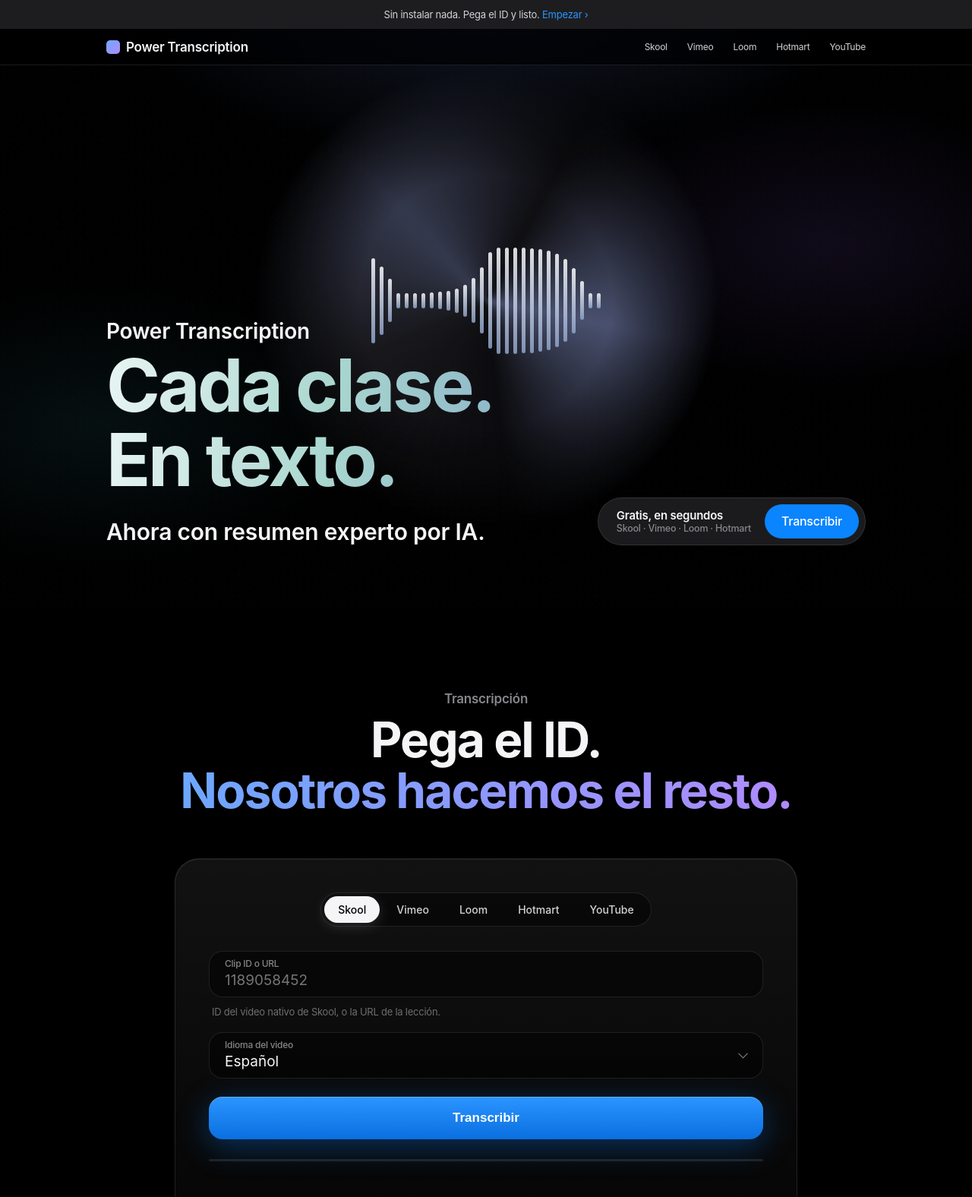
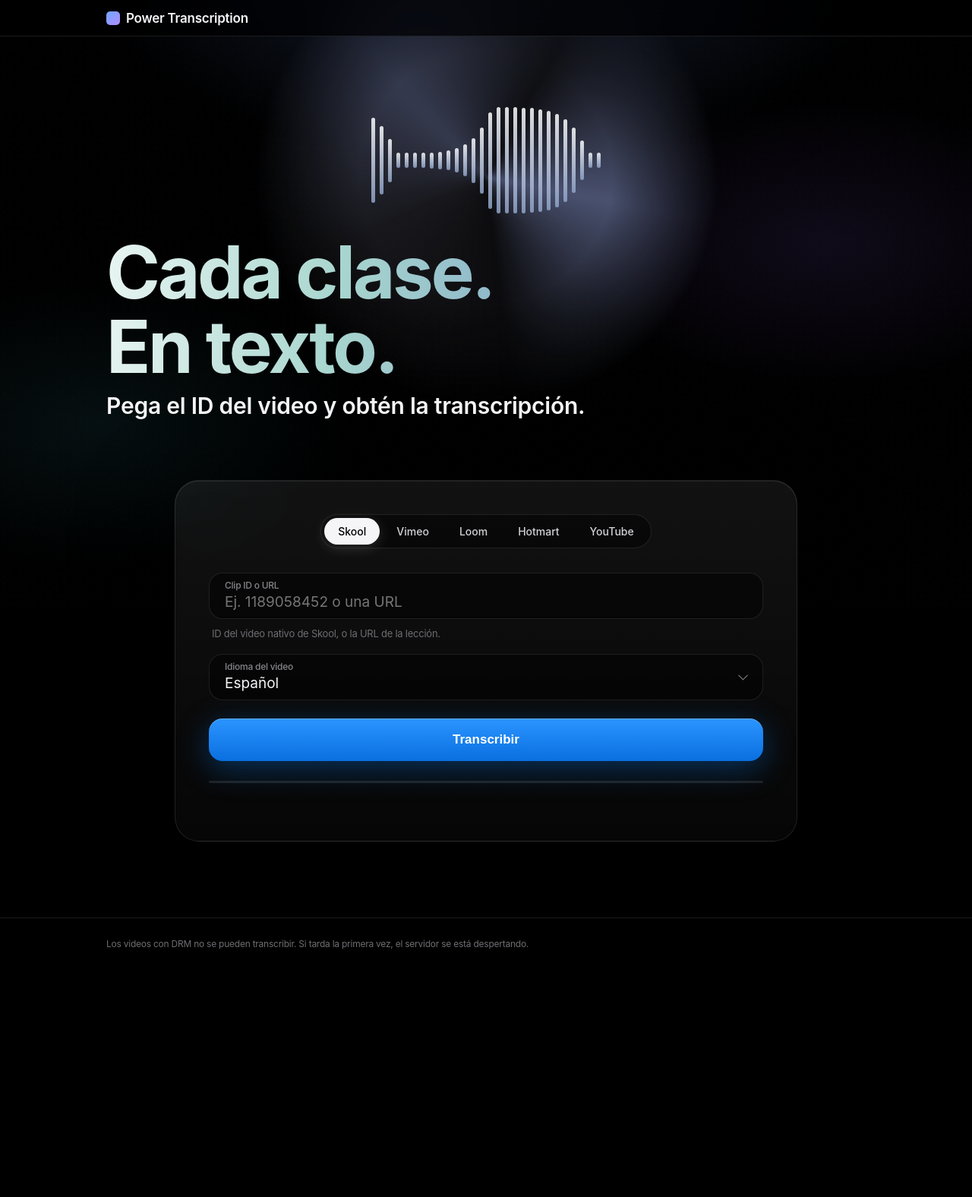
Before and after one commit to GODINES4/Transcriptor-clases, a plain HTML site: page index.html in a window 1280 px wide. Shown: the top 1576 px of the page at 76% size. After the commit the page ends 1292 px from the top, so only its background shows below. Drawn offline with Linux system fonts and the light colour scheme.

Commit message:
Update index.html

```diff
--- a/index.html
+++ b/index.html
@@ -41,14 +41,14 @@
   main{position:relative;z-index:1}
 
   /* HERO */
-  .hero{min-height:88vh;display:flex;flex-direction:column;justify-content:flex-end;
-    padding:0 max(24px,calc((100vw - 1000px)/2)) 72px;position:relative}
-  .orb{position:absolute;left:50%;top:44%;width:min(620px,90vw);aspect-ratio:1;transform:translate(-50%,-50%);border-radius:50%;
+  .hero{min-height:68vh;display:flex;flex-direction:column;justify-content:flex-end;
+    padding:0 max(24px,calc((100vw - 1000px)/2)) 40px;position:relative}
+  .orb{position:absolute;left:50%;top:34%;width:min(620px,90vw);aspect-ratio:1;transform:translate(-50%,-50%);border-radius:50%;
     background:conic-gradient(from 200deg,#1a1a1f,#3a3f55,#101014,#51597a,#0d0d10,#1a1a1f);
     filter:blur(2px);opacity:.9;
     mask:radial-gradient(circle,#000 38%,transparent 70%);-webkit-mask:radial-gradient(circle,#000 38%,transparent 70%);
     animation:spin 40s linear infinite}
-  .wave{position:absolute;left:50%;top:44%;transform:translate(-50%,-50%);display:flex;gap:6px;align-items:center;height:140px}
+  .wave{position:absolute;left:50%;top:30%;transform:translate(-50%,-50%);display:flex;gap:6px;align-items:center;height:140px}
   .wave span{width:5px;border-radius:3px;background:linear-gradient(#fff,#8fa3c8);opacity:.85;animation:wv 1.6s var(--ease) infinite}
   @keyframes wv{0%,100%{height:14%}50%{height:100%}}
   @keyframes spin{to{transform:translate(-50%,-50%) rotate(360deg)}}
@@ -69,7 +69,7 @@
   @keyframes up{from{opacity:0;transform:translateY(24px)}to{opacity:1;transform:none}}
 
   /* TOOL */
-  section.tool{padding:120px max(24px,calc((100vw - 820px)/2)) 40px}
+  section.tool{padding:40px max(24px,calc((100vw - 820px)/2)) 40px}
   .kicker{font-size:17px;font-weight:600;color:var(--muted);text-align:center;margin-bottom:10px}
   .h2{font-size:clamp(36px,5.6vw,64px);font-weight:700;letter-spacing:-.03em;line-height:1.05;text-align:center;margin-bottom:56px}
   .h2 em{font-style:normal;background:linear-gradient(90deg,#6ea8ff,#b18cff);-webkit-background-clip:text;background-clip:text;color:transparent}
@@ -142,27 +142,20 @@
 </head>
 <body>
 <div class="glow"></div><div class="grain"></div>
-<div class="banner">Sin instalar nada. Pega el ID y listo. <b>Empezar ›</b></div>
 <nav>
   <div class="brand"><i></i>Power Transcription</div>
-  <div class="links"><span>Skool</span><span>Vimeo</span><span>Loom</span><span>Hotmart</span><span>YouTube</span></div>
 </nav>
 
 <main>
   <header class="hero">
     <div class="orb"></div>
     <div class="wave" aria-hidden="true"></div>
-    <div class="eyebrow">Power Transcription</div>
-    <h1>Cada clase.<br>En texto.</h1>
-    <div class="hero-row">
-      <div class="sub">Ahora con resumen experto por IA.</div>
-      <div class="cta-pill"><div>Gratis, en segundos<small>Skool · Vimeo · Loom · Hotmart</small></div><a class="btn" href="#tool">Transcribir</a></div>
-    </div>
+        <h1>Cada clase.<br>En texto.</h1>
+    <div class="sub">Pega el ID del video y obtén la transcripción.</div>
   </header>
 
   <section class="tool" id="tool">
-    <div class="kicker reveal">Transcripción</div>
-    <div class="h2 reveal">Pega el ID.<br><em>Nosotros hacemos el resto.</em></div>
+
 
     <div class="panel reveal">
       <div class="seg-ctl" id="plats">
@@ -174,7 +167,7 @@
       </div>
 
       <div class="field"><label for="val">Clip ID o URL</label>
-        <input id="val" placeholder="1189058452" autocomplete="off"></div>
+        <input id="val" placeholder="Ej. 1189058452 o una URL" autocomplete="off"></div>
       <div class="hint" id="hint"></div>
 
       <div class="field sel"><label for="lang">Idioma del video</label>
@@ -204,8 +197,8 @@
     </div>
 
     <div class="panel ai" id="aiCard">
-      <h3>Del video a <em>apuntes de experto.</em></h3>
-      <p>Une la transcripción con un prompt de analista senior: jerarquía de ideas, bullets densos y ⚠️ en todo lo que no esté verificado. Pégalo en tu IA favorita.</p>
+      <h3>Resumen con <em>IA.</em></h3>
+      <p>Copia la transcripción junto con el prompt de análisis y pégala en Claude o ChatGPT.</p>
       <div class="ai-actions">
         <button class="btn" id="copyPrompt">Copiar prompt + transcripción</button>
         <a class="link" href="https://claude.ai/new" target="_blank" rel="noopener">Abrir Claude ›</a>
@@ -213,15 +206,9 @@
       </div>
     </div>
   </section>
-
-  <section class="features">
-    <div class="feat reveal"><div class="num">~2s</div><h4>Subtítulos nativos</h4><p>Lee directo los subtítulos que el video ya trae. Sin esperas.</p></div>
-    <div class="feat reveal"><div class="num">5</div><h4>Plataformas</h4><p>Skool, Vimeo, Loom, Hotmart y YouTube desde un solo lugar.</p></div>
-    <div class="feat reveal"><div class="num">⚠️</div><h4>Resumen verificable</h4><p>Apuntes exhaustivos que marcan cualquier dato sin respaldo.</p></div>
-  </section>
 </main>
 
-<footer>Los videos con DRM no pueden transcribirse. YouTube puede fallar desde servidores compartidos. El servicio gratuito puede tardar unos segundos en despertar.</footer>
+<footer>Los videos con DRM no se pueden transcribir. Si tarda la primera vez, el servidor se está despertando.</footer>
 <script>
 // waveform + scroll reveal
 (()=>{const w=document.querySelector('.wave');for(let i=0;i<28;i++){const s=document.createElement('span');s.style.animationDelay=(i*0.07)+'s';w.appendChild(s)}
```
